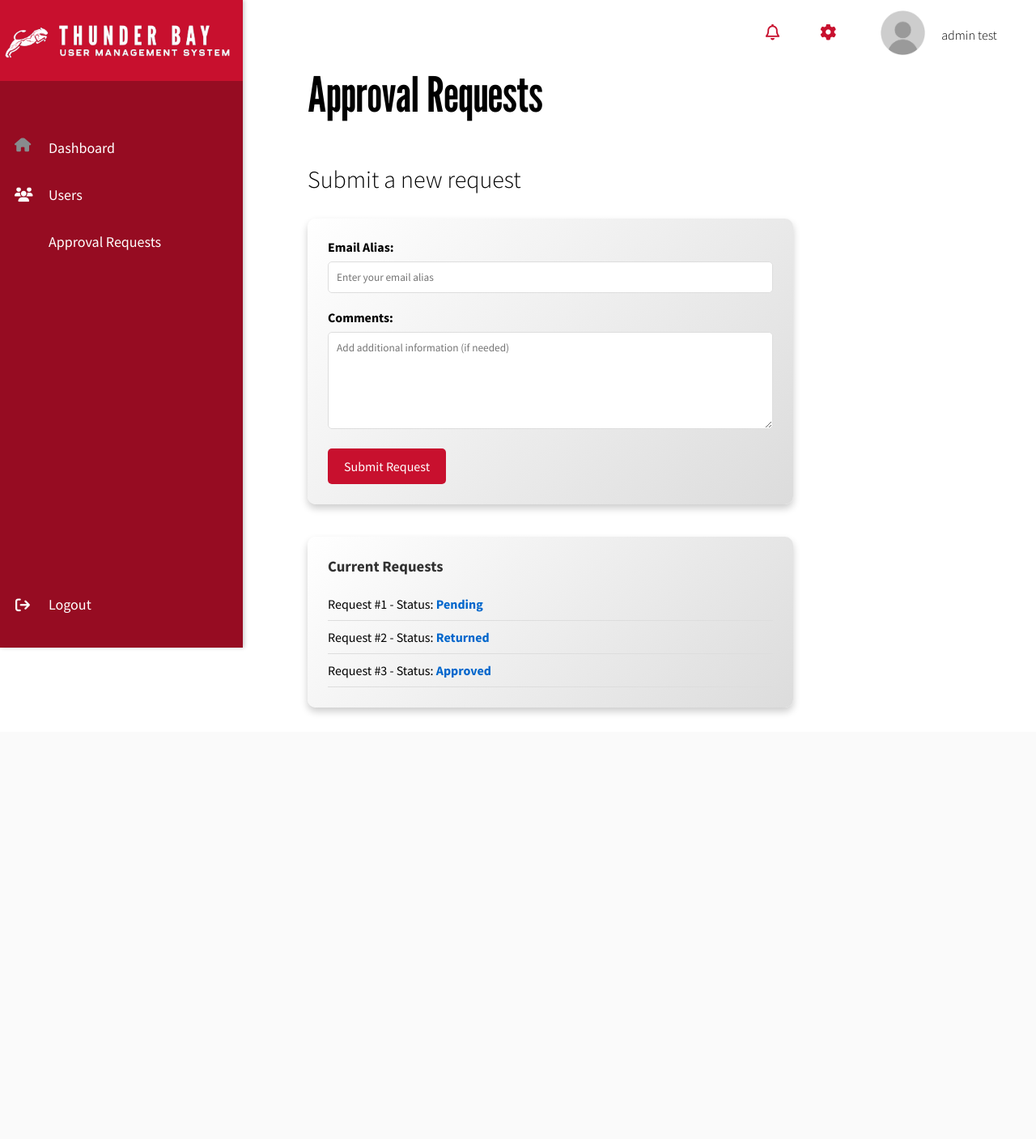
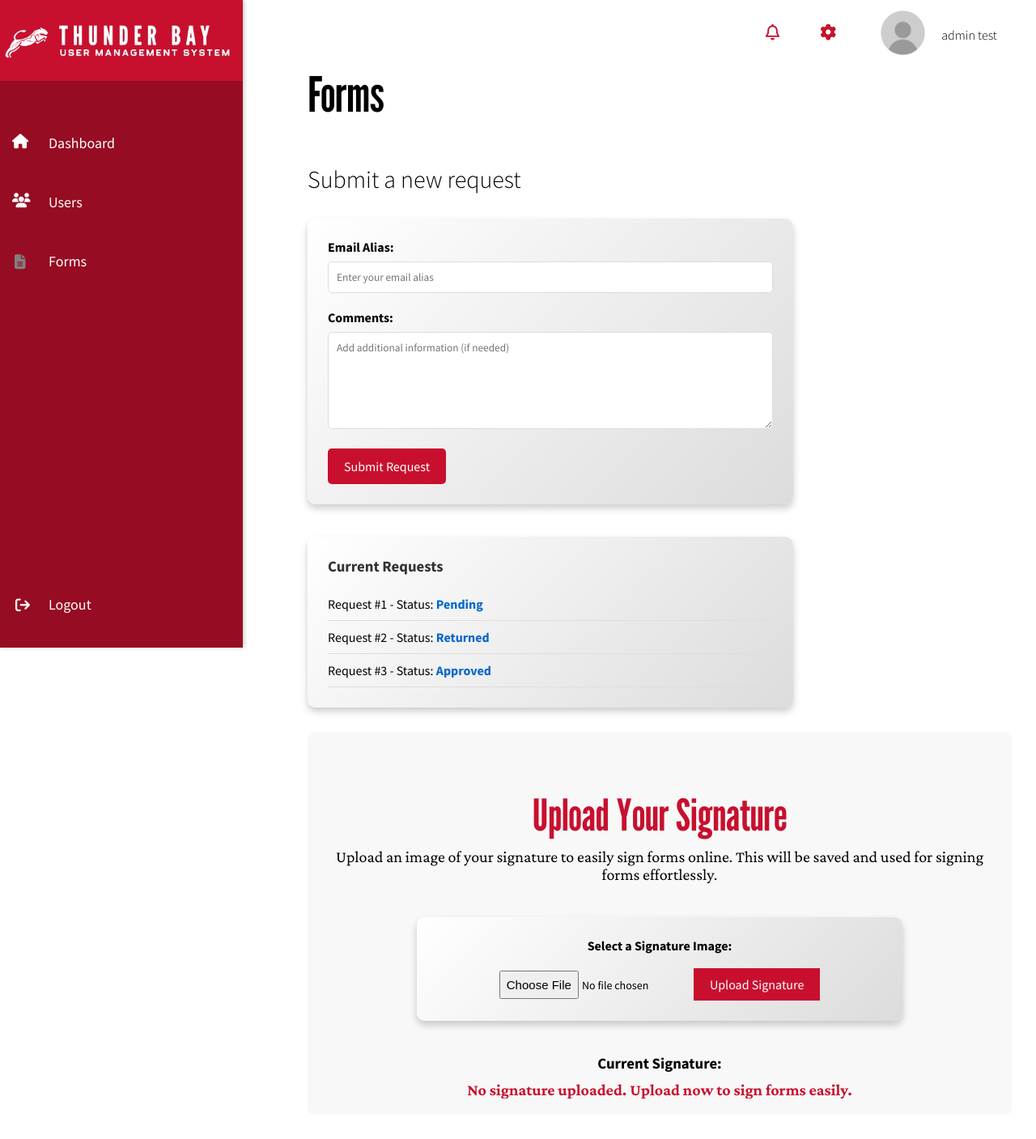
Before and after one commit to JosephRGonzalez/Project-v0.1-User-Management, a Django app: page /approval-requests/ in a window 1280 px wide. Shown: the whole page at 81% size. Before the commit the page ends 881 px from the top, so only its background shows below. Run offline with Django 4.2, Linux system fonts and the light colour scheme; a user stored in the database is signed in; some libraries are stand-ins or nearby versions.

Commit message:
Implemented Signature Image Upload Section

```diff
--- a/User_Management_System/settings.py
+++ b/User_Management_System/settings.py
@@ -142,3 +142,6 @@ STATICFILES_STORAGE = 'whitenoise.storage.CompressedManifestStaticFilesStorage'
 CSRF_TRUSTED_ORIGINS = [
     'https://usr-mgmt-app-bue8bpeqcucthdc8.westus2-01.azurewebsites.net',
 ]
+
+MEDIA_URL = "/media/"
+MEDIA_ROOT = os.path.join(BASE_DIR, "media")
--- a/requirements.txt
+++ b/requirements.txt
@@ -7,3 +7,4 @@ requests>=2.31
 gunicorn>=21.2
 whitenoise>=6.6
 psycopg2-binary>=2.9  # If using PostgreSQL, remove if using SQLite
+Pillow
--- a/static/css/approval.css
+++ b/static/css/approval.css
@@ -1,3 +1,15 @@
+/* Sidebar Icon */
+.sidebar-link[data-icon="fa-house"]::before { content: "\f015"; color:white;} /* FontAwesome Unicode */
+.sidebar-link[data-icon="fa-users"]::before { content: "\f0c0"; color: white;}
+.sidebar-link[data-icon="fa-file-alt"]::before { content: "\f15c"; color: grey;}
+
+
+
+
+
+
+
+
 /* Approval Requests CSS */
 form {
     margin-top: 30px;
@@ -85,8 +97,108 @@ textarea {
     color: rgb(0, 153, 51); /* Approved - green */
 }
 
+
+
+
+/* Signature */
+
+.signature-upload-section {
+    background: #f8f8f8;
+    padding: 20px;
+    border-radius: 8px;
+    text-align: center;
+    margin-top: 30px;
+    display: flex;
+    flex-direction: column;
+    align-items: center;
+    font-family: Source Sans Pro, sans-serif;
+}
+
+.signature-upload-section form {
+    position: relative;
+    margin: 5%;
+
+}
+
+#signature{
+    font-family: Source Sans Pro, sans-serif;
+    font-size:14px;
+}
+
+input::file-selector-button {
+    font-size:15px;
+    padding:3%;
+
+}
+
+input::file-selector-button:hover {
+    cursor: pointer;
+
+}
+
+.signature-upload-section h2 {
+    color: rgb(200,16,46);
+    font-family: "League Gothic", sans-serif;
+    font-size : 54px;
+    margin-bottom: 1%;
+}
+
+.signature-upload-section p {
+    font-family: "Crimson Pro", sans-serif;
+    font-size: 20px;
+}
+
+.signature-preview-container img {
+    max-width: 300px;
+    border: 1px solid #ccc;
+    margin-top: 10px;
+    display: block;
+}
+
+.no-signature-message {
+    color: rgb(200,16,46);
+    font-weight: bold;
+    margin-top: 10px;
+}
+
+.upload-btn {
+    background: rgb(200,16,46);
+    color: white;
+    padding: 10px 20px;
+    border: none;
+    cursor: pointer;
+    font-size: 16px;
+    margin-top: 10px;
+}
+
+.upload-btn:hover {
+    background: rgb(150,12,34);
+}
+
+
+#signature_delete{
+    background: none;
+    box-shadow: none;
+}
+
+.delete-btn {
+    background-color: rgb(200,16,46);
+    color: white;
+    padding: 10px 20px;
+    border: none;
+    cursor: pointer;
+    font-size: 14px;
+    border-radius: 5px;
+}
+
+.delete-btn:hover {
+    background-color: rgb(150,12,34);  /* Darker red on hover */
+}
+
+
+
 /* Animation for form and status section */
-form, .request-status {
+form, .request-status, .signature-upload-section {
     opacity: 0;
     transform: translateY(30px);
     animation: slideIn 1s ease-in-out forwards;
--- a/static/css/dashboard.css
+++ b/static/css/dashboard.css
@@ -4,14 +4,13 @@
     padding: 0;
     box-sizing: border-box;
     font-family: Source Sans Pro,sans-serif;
-    overflow: hidden;
+    overflow-x:hidden;
+}
 
-}
 
 body {
     background: rgb(255,255,255);
     color: black;
-    overflow-x: hidden;
     z-index: 1;
 
 }
@@ -29,22 +28,7 @@ h2{
     font-family: Source Sans Pro,sans-serif;
 }
 
-.logoContainer{
-    position: absolute;
-    max-width: 500px;
-    width:100%;
-    max-height:100px;
-    height:100%;
-    top: 0;
-    padding-top:10%;
-    background: rgb(200,16,46);
 
-}
-
-.logo{
-    position: relative;
-    max-width: 95%;
-}
 
 
 /* Navbar */
@@ -131,6 +115,7 @@ h2{
     padding: 30px;
     min-height: 100vh;
     font-family: Source Sans Pro,sans-serif;
+    overflow-y: scroll;
 }
 
 /* Cards */
@@ -204,7 +189,7 @@ h2{
     left: 0;
     background: rgb(150,12,34);
     padding-top: 120px; /* Adjusted to align with navbar */
-    overflow-y: auto;
+    overflow-y: hidden;
     overflow-x: hidden;
     box-shadow: 2px 0px 5px rgba(0, 0, 0, 0.2);
     z-index: 1001;
@@ -212,16 +197,55 @@ h2{
     display: flex; /* Makes sidebar a flex container */
     flex-direction: column; /* Aligns elements in a vertical stack */
     font-family: Source Sans Pro,sans-serif;
+
 }
 
+.logoContainer{
+    position: absolute;
+    max-width: 500px;
+    width:100%;
+    max-height:100px;
+    height:100%;
+    top: 0;
+    padding-top:10%;
+    background: rgb(200,16,46);
+}
 
+.logo{
+    position: relative;
+    max-width: 95%;
+}
 
 
 .sidebar-content {
     flex-grow: 1;
     display: flex;
     flex-direction: column;
+    margin-top:10%;
 }
+
+.sidebar-link {
+    position: relative;
+    display: block;
+    padding-left: 40px; /* Leaves space for the icon */
+    font-size: 18px;
+    color: white;
+}
+
+.sidebar-link::before {
+    content: "";
+    position: absolute;
+    left: 15px;
+    font-family: "Font Awesome 5 Free";
+    font-weight: 900;
+    font-size: 18px;
+    color:white;
+
+}
+
+.sidebar-link[data-icon="fa-house"]::before { content: "\f015"; color:grey;} /* FontAwesome Unicode */
+.sidebar-link[data-icon="fa-users"]::before { content: "\f0c0"; color: white;}
+.sidebar-link[data-icon="fa-file-alt"]::before { content: "\f15c"; color: white; margin-top:1%; margin-left:1%;}
 
 .sidebar a {
     display: block;
@@ -234,10 +258,15 @@ h2{
 
 }
 
+.sidebar-content a{
+margin-bottom: 5%;
+}
+
 .sidebar-content a:hover {
     background-color: rgb(100,8,23,0.5);
     color: rgb(255,249,217);
 }
+
 
 /* Responsive Sidebar */
 @media (max-width: 768px) {
@@ -267,6 +296,13 @@ h2{
     z-index:1002;
 }
 
+#formsicon{
+    font-size: 18px;
+    color: rgb(255, 255, 255);
+    transform: translate(6%,820%);
+    z-index:1002;
+}
+
 #logoutIcon{
     font-size: 18px;
     color: rgb(255,255,255);
@@ -276,7 +312,6 @@ h2{
 
 .logoutContainer{
     padding: 5px;
-
 }
 
 .logoutContainer a{
--- a/templates/approval_requests.html
+++ b/templates/approval_requests.html
@@ -14,6 +14,8 @@
     <link href="https://fonts.googleapis.com/css2?family=Roboto:ital,wght@0,100..900;1,100..900&display=swap" rel="stylesheet">
     <link href="https://fonts.googleapis.com/css2?family=Crimson+Pro:ital,wght@0,400;0,600;0,700;1,400;1,600;1,700&family=League+Gothic&family=Source+Sans+Pro:ital,wght@0,300;0,400;0,700;0,900;1,300;1,400;1,700;1,900&display=swap" rel="stylesheet">
 </head>
+
+
 <body>
     <!-- Navbar -->
     <nav class="navbar">
@@ -27,28 +29,34 @@
         </div>
     </nav>
 
-    <!-- Sidebar -->
+        <!-- Sidebar -->
     <div class="sidebar">
-        <div class="logoContainer">
-            <img class="logo" src="{% static 'images/logo2.png' %}" alt="logo">
+
+        <div class = "logoContainer">
+            <img class = "logo" src="{% static 'images/logo2.png' %}" alt="logo">
         </div>
-        <div class="sidebar-content">
-            <i id="homeicon" class="fa-solid fa-house"></i>
-            <i id="usersicon" class="fa-solid fa-users"></i>
-            <a href="{% url 'dashboard' %}">Dashboard</a>
-            <a href="{% url 'user_list' %}">Users</a>
-            <a href="{% url 'approval_requests' %}">Approval Requests</a>
-        </div>
+
+    <div class="sidebar-content">
+        <a href="{% url 'dashboard' %}" class="sidebar-link" data-icon="fa-house">Dashboard</a>
+        <a href="{% url 'user_list' %}" class="sidebar-link" data-icon="fa-users">Users</a>
+        <a href="{% url 'approval_requests' %}" class="sidebar-link" data-icon="fa-file-alt">Forms</a>
+    </div>
+
         <div class="logout-container">
             <a href="{% url 'logout' %}" class="logout-btn">Logout</a>
-            <i id="logoutIcon" class="fa-solid fa-arrow-right-from-bracket"></i>
+            <i id = "logoutIcon" class="fa-solid fa-arrow-right-from-bracket"></i>
         </div>
+
     </div>
+
 
     <!-- Main content -->
     <div class="main-content">
-        <h1>Approval Requests</h1>
+        <h1>Forms</h1>
         <h2>Submit a new request</h2>
+
+
+
 
         <form method="POST" action="{% url 'submit_request' %}">
             {% csrf_token %}
@@ -69,6 +77,59 @@
                 <li>Request #3 - Status: <span class="status">Approved</span></li>
             </ul>
         </div>
+
+
+
+
+<!-- Signature Upload Section -->
+<div class="signature-upload-section">
+    <h2>Upload Your Signature</h2>
+    <p>Upload an image of your signature to easily sign forms online. This will be saved and used for signing forms effortlessly.</p>
+
+    <form method="POST" action="{% url 'upload_signature' %}" enctype="multipart/form-data">
+        {% csrf_token %}
+
+        <label for="signature">Select a Signature Image:</label>
+        <input type="file" id="signature" name="signature" accept=".png, .jpg, .jpeg" onchange="previewSignature(event)" required>
+
+        <button type="submit" class="upload-btn">Upload Signature</button>
+    </form>
+
+    <!-- Signature Preview -->
+    <div class="signature-preview-container">
+        <h3>Current Signature:</h3>
+        {% if user.signature %}
+            <img id="signature-preview" src="{{ user.signature.url }}" alt="Uploaded Signature">
+
+                        <!-- Delete Signature Form -->
+            <form id = "signature_delete" method="POST" action="{% url 'delete_signature' %}">
+                {% csrf_token %}
+                <button type="submit" class="delete-btn">Delete Signature</button>
+            </form>
+            <!-- If there is no signature uploaded -->
+        {% else %}
+            <p class="no-signature-message">No signature uploaded. Upload now to sign forms easily.</p>
+        {% endif %}
     </div>
+
+</div>
+
+<!-- JavaScript for Signature Live Preview -->
+<script>
+    function previewSignature(event) {
+        var reader = new FileReader();
+        reader.onload = function () {
+            var output = document.getElementById('signature-preview');
+            output.src = reader.result;
+            output.style.display = "block";
+        };
+        reader.readAsDataURL(event.target.files[0]);
+    }
+</script>
+
+
+</div>
+
+
 </body>
 </html>
--- a/usr_mgmt_app/urls.py
+++ b/usr_mgmt_app/urls.py
@@ -1,5 +1,11 @@
 from django.urls import path
 from . import views
+from .views import upload_signature
+from django.conf import settings
+from django.conf.urls.static import static
+
+
+
 urlpatterns = [
     path('', views.landing_page, name='landing_page'),  # Landing page
     path('login/', views.login_view, name='login'),  # Login page
@@ -17,4 +23,10 @@ urlpatterns = [
     path('user/<int:id>/deactivate/', views.user_deactivate, name='user_deactivate'),  # Deactivate user
     path('user/<int:id>/delete/', views.user_delete, name='user_delete'),  # Delete user
     path('user/<int:user_id>/toggle-status/', views.user_toggle_status, name='user_toggle_status'),  # Activate/Deactivate toggle
+    path("upload-signature/", upload_signature, name="upload_signature"),  #Signature Upload
+    path('delete_signature/', views.delete_signature, name='delete_signature') #Delete Signature
+
 ]
+
+if settings.DEBUG:
+    urlpatterns += static(settings.MEDIA_URL, document_root=settings.MEDIA_ROOT)
--- a/usr_mgmt_app/views.py
+++ b/usr_mgmt_app/views.py
@@ -9,6 +9,7 @@ from django.contrib.auth import logout
 from .models import UserProfile, ApprovalRequest, ApprovalStep  # Updated to include new models
 from .forms import UserProfileForm
 from django.contrib.auth.decorators import permission_required
+import os
 
 
 #Landing Page
@@ -397,3 +398,38 @@ def revise_request_view(request, request_id):
         return redirect('approval_requests')
 
     return render(request, 'revise_request.html', {'request': approval_request})
+
+
+@login_required
+def upload_signature(request):
+    if request.method == "POST" and request.FILES.get("signature"):
+        user_profile = request.user  # Since UserProfile extends AbstractUser, request.user is a UserProfile
+        user_profile.signature = request.FILES["signature"]
+        user_profile.save()
+
+        messages.success(request, "Your signature has been uploaded successfully!")
+        return redirect("approval_requests")  # Redirect back to the approval requests page
+
+    return render(request, "approval_requests.html")
+
+
+@login_required
+def delete_signature(request):
+    if request.method == 'POST':
+        user = request.user
+
+        # Check if the user has a signature image
+        if user.signature:
+            # Get the path to the file in the media folder
+            signature_path = user.signature.path
+
+            # Delete the image file from the filesystem
+            if os.path.isfile(signature_path):
+                os.remove(signature_path)
+
+            # Clear the signature field in the user model
+            user.signature = None
+            user.save()
+
+
+    return redirect('approval_requests')  # Redirect to profile page (or wherever appropriate)
```
Also changed, not shown: static/css/user_form.css (+7 -14 lines), static/css/user_list.css (+6 -14 lines), templates/dashboard.html (+8 -9 lines), templates/user_create.html (+7 -7 lines), templates/user_edit.html (+7 -7 lines), templates/user_list.html (+7 -8 lines), usr_mgmt_app/models.py (+18 -1 lines), db.sqlite3, usr_mgmt_app/migrations/0005_alter_userprofile_signature.py (added), 1 other file.
